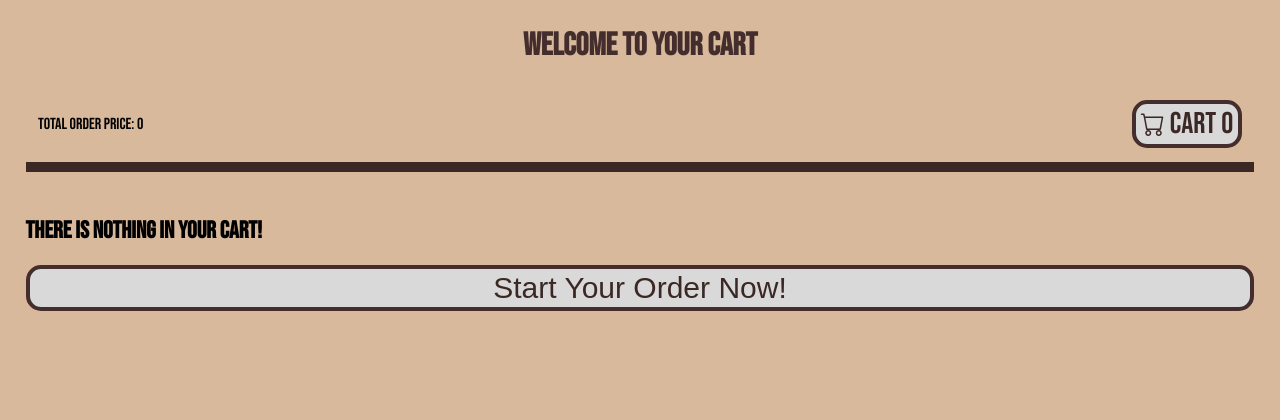
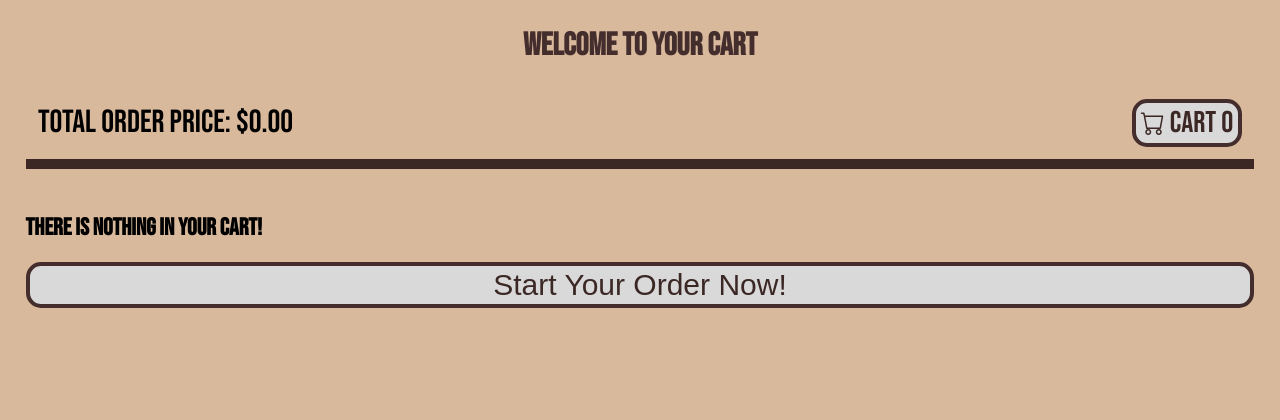
Before and after one commit to mmulvihill13/wishlist, a Django app: page /cart/ in a window 1280 px wide. Shown: the part 99-519 px from the top of the page. Run offline with Django 5.2, Linux system fonts and the light colour scheme.

Commit message:
cart total rounded/styled

```diff
--- a/cart/static/css/cart.css
+++ b/cart/static/css/cart.css
@@ -13,13 +13,18 @@ text-align: center;
     gap: 5%;
 }
 
+
+.total{
+    font-size: 2rem;
+    margin: 0;
+}
 .card{
     display: grid;
     grid-template-columns: 10% 60% 20% 10%;
     border-radius: 8px;
     background-color: #BA9D83;
-    box-shadow: 0 4px 6px #432D2D;
     margin-bottom: 2%;
+    color: #2d1e1c;
 }
 
 .drink-name{
@@ -171,7 +176,6 @@ a{
         margin: 5%;
         border-radius: 8px;
         background-color: #BA9D83;
-        box-shadow: 0 4px 6px #432D2D;
         margin-bottom: 2%;
         padding: 2%;
     }
--- a/cart/templates/cart/cart.html
+++ b/cart/templates/cart/cart.html
@@ -12,7 +12,7 @@
 <div class="page-padding">
 <h1>Welcome to your cart</h1>
 <div class="cart-container">
-    <p>Total Order Price: {{ cart_price }}</p>
+    <p class="total">Total Order Price: ${{ cart_price|floatformat:2 }}</p>
     <a href="{% url 'cart' %}" class="styled-button">
         <i class="bi bi-cart"></i> Cart
         <span id="cart_quantity">{{ cart|length }}
```
